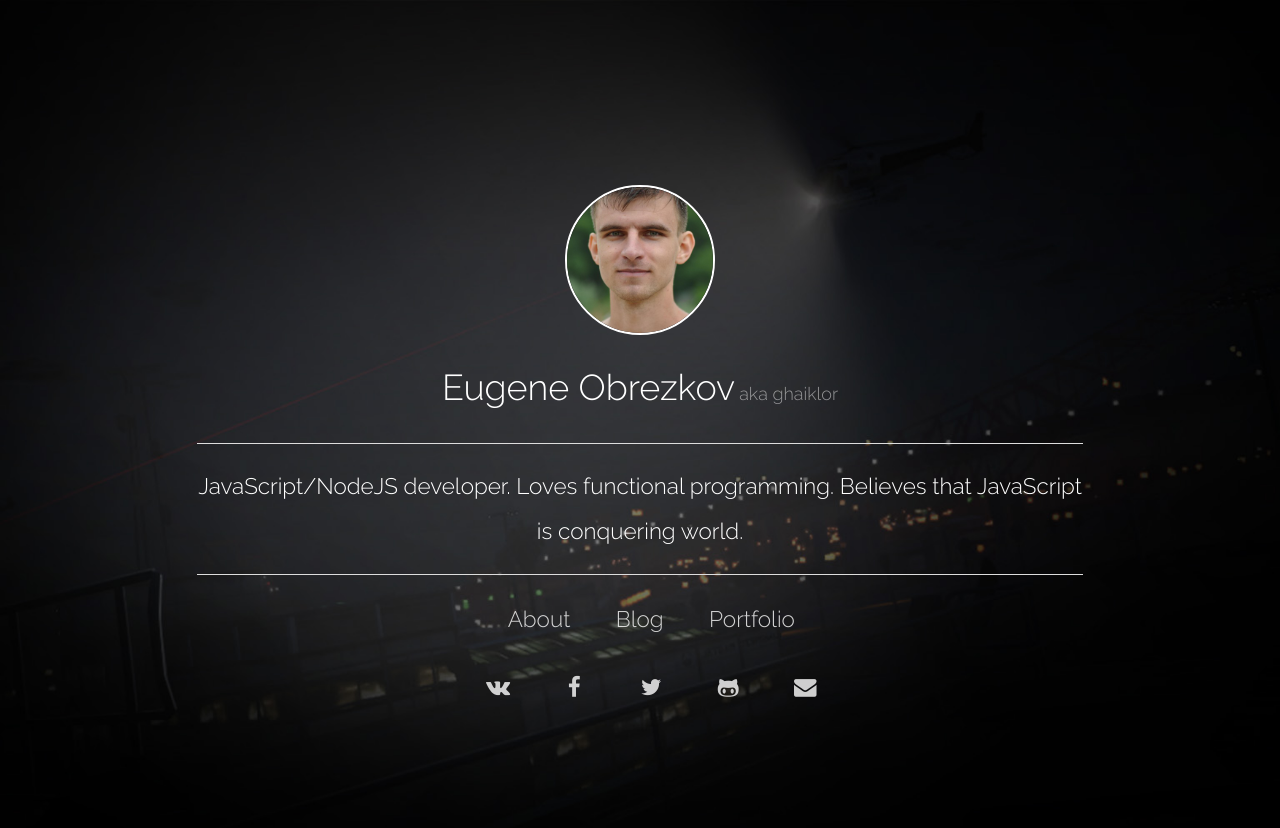
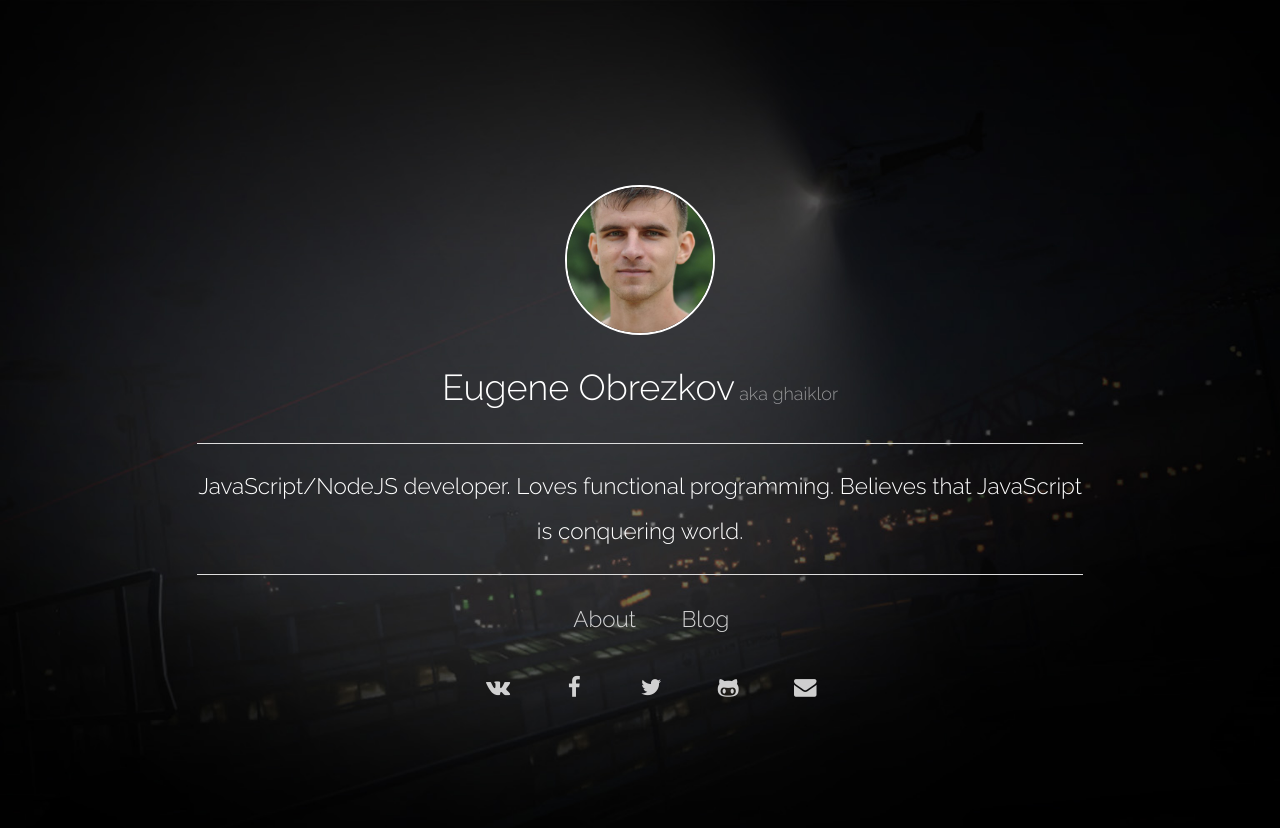
Before and after one commit to ghaiklor/ghaiklor.com, a Jekyll site: the page built from index.html, in a window 1280 px wide. Shown: the top 828 px of the page. Built offline with Jekyll 4.4.1, drawn with Linux system fonts in a browser that asks for light colours; the list of posts is cut into pages by our own code.

Commit message:
Remove portfolio link

```diff
--- a/index.html
+++ b/index.html
@@ -20,7 +20,6 @@ layout: default
     <ul class="button-group links-group">
       <li><a href="http://about.ghaiklor.com/" class="button round links-item">About</a></li>
       <li><a href="http://blog.ghaiklor.com/" class="button round links-item">Blog</a></li>
-      <li><a href="http://portfolio.ghaiklor.com/" class="button round links-item">Portfolio</a></li>
     </ul>
 
     <ul class="button-group links-group">
```
